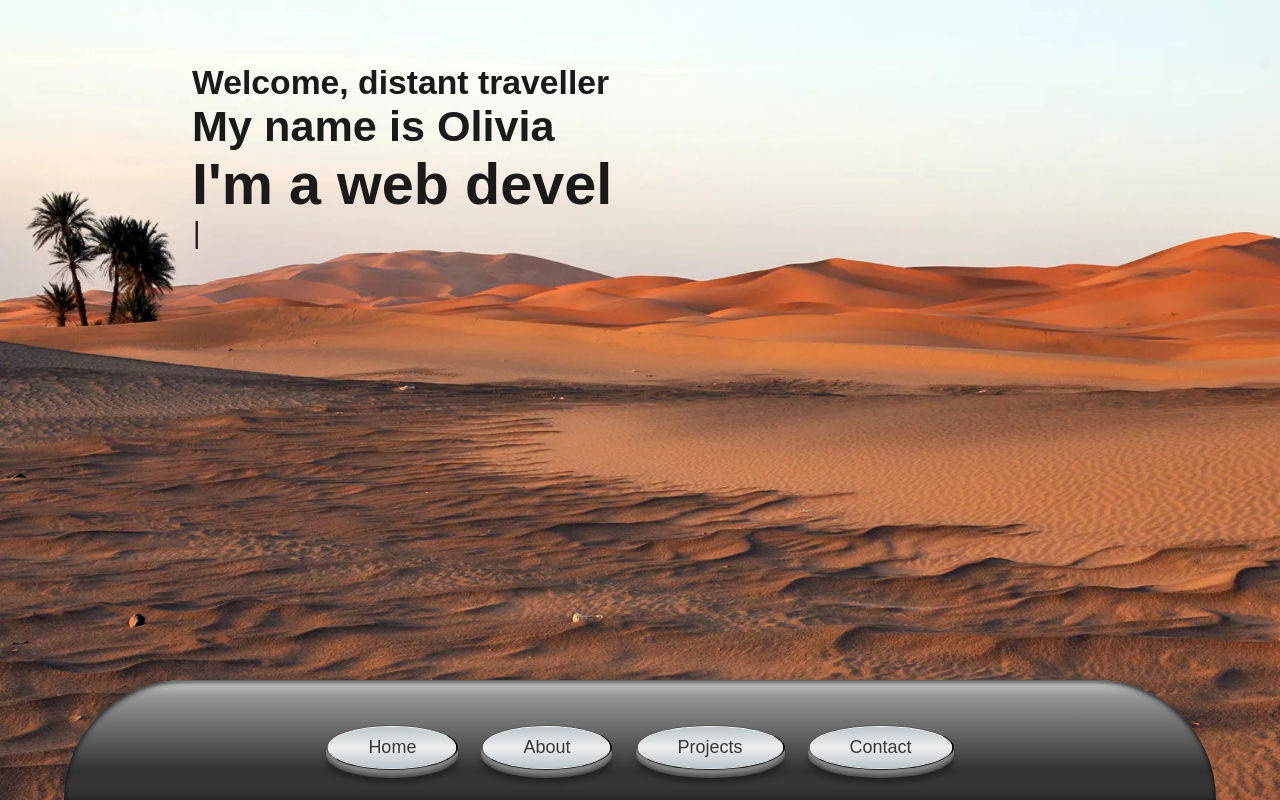
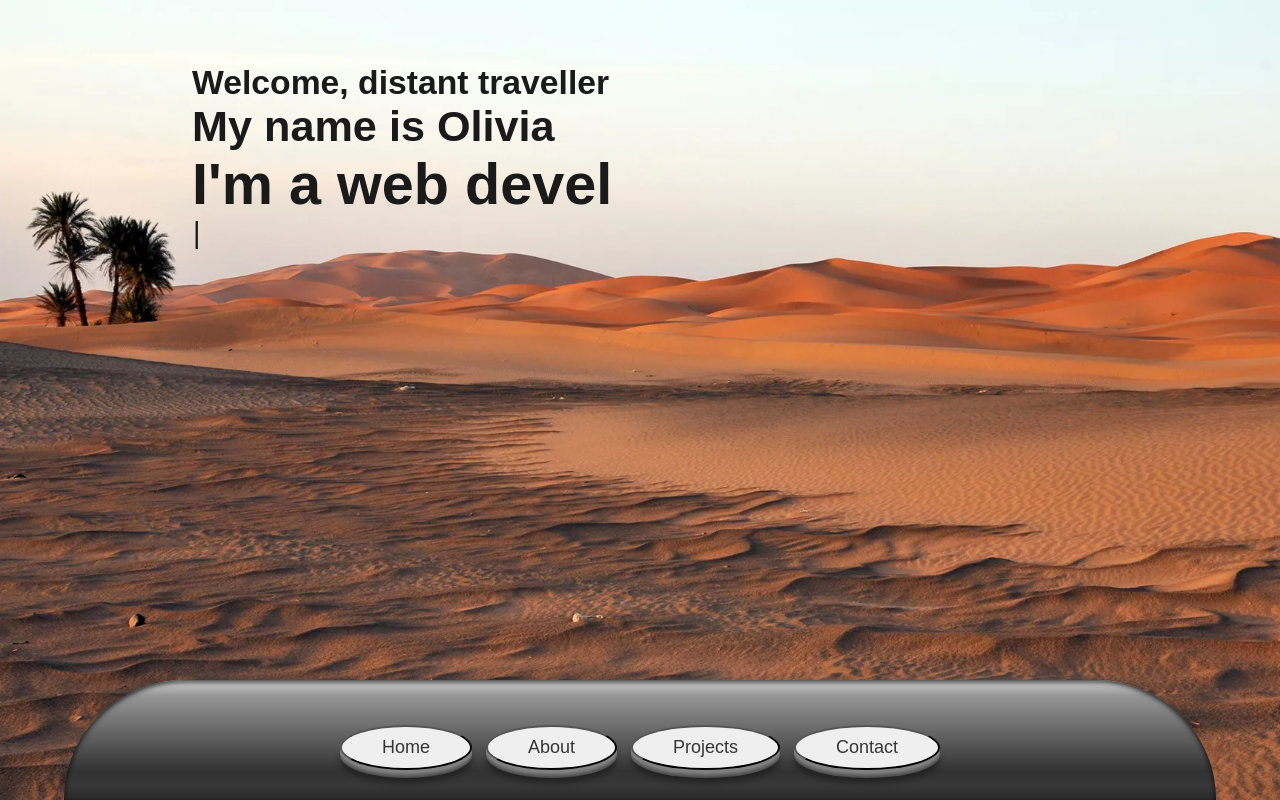
Before and after one commit to Liv4-code/planet-portfolio-site, a React (Create React App) app: page / in a window 1280 px wide. Built offline with nearby package versions, Linux system fonts and the light colour scheme; a web font is replaced by a local one.

Commit message:
Set margin to be fixed and removed background from nav buttons

```diff
--- a/src/App.scss
+++ b/src/App.scss
@@ -48,7 +48,7 @@ a {
         flex-direction: column-reverse;
         justify-content: center;
         align-items: center;
-        margin: 1%;
+        margin: 7px;
 
         .navigation_display__light {
             visibility: hidden;
@@ -85,8 +85,7 @@ a {
     // }
 
     .navigation__button span {
-        background: linear-gradient(to bottom, #bcc6cc, #eee, #bcc6cc);
-        box-shadow: 0px -1px #fff, 0px 1px 1px #ffffff;
+        // background: linear-gradient(to bottom, #bcc6cc, #eee, #bcc6cc);
         border-radius: 50%;
         display: inline-block;
         padding: 10px 40px 10px 40px;
```
